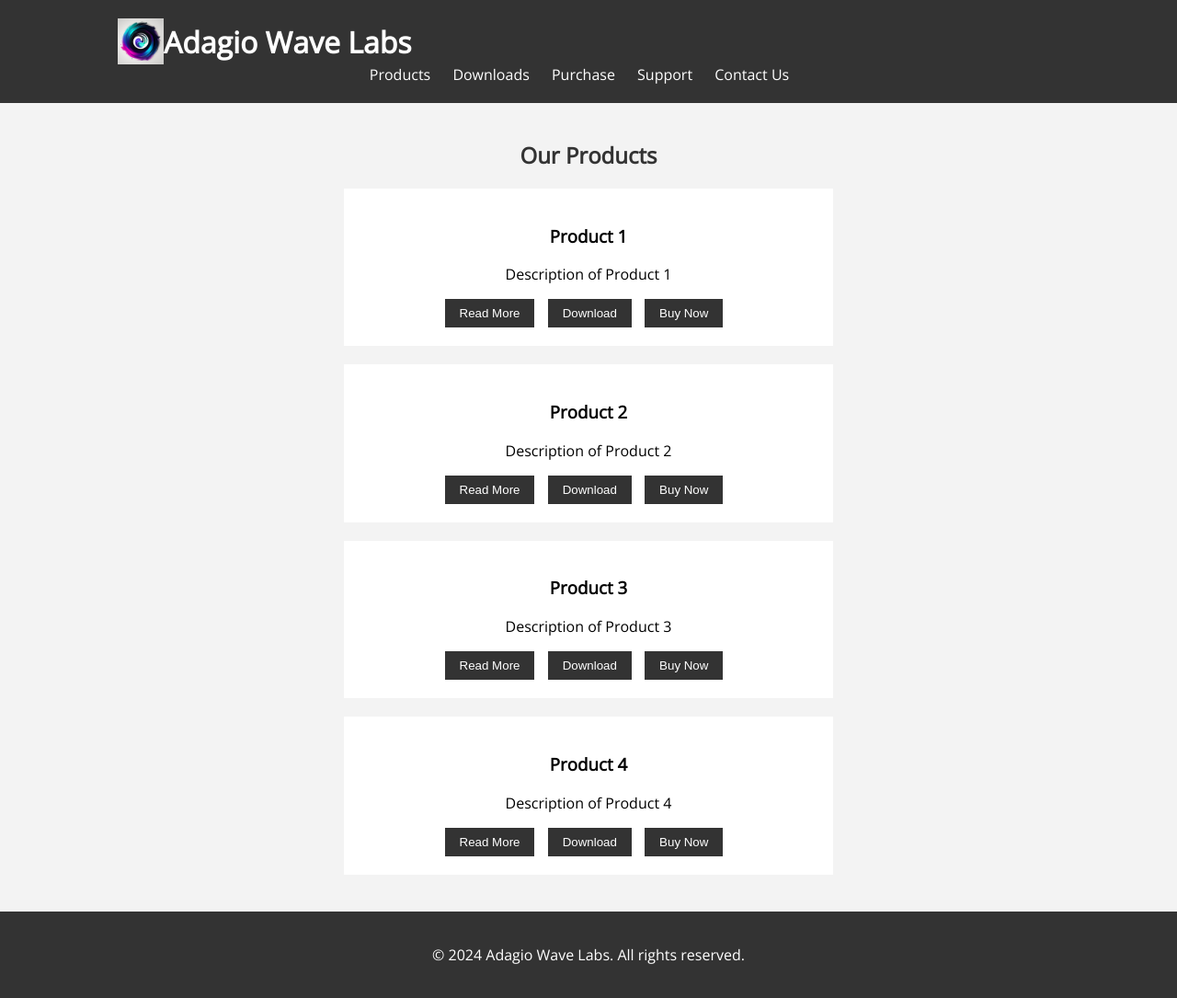
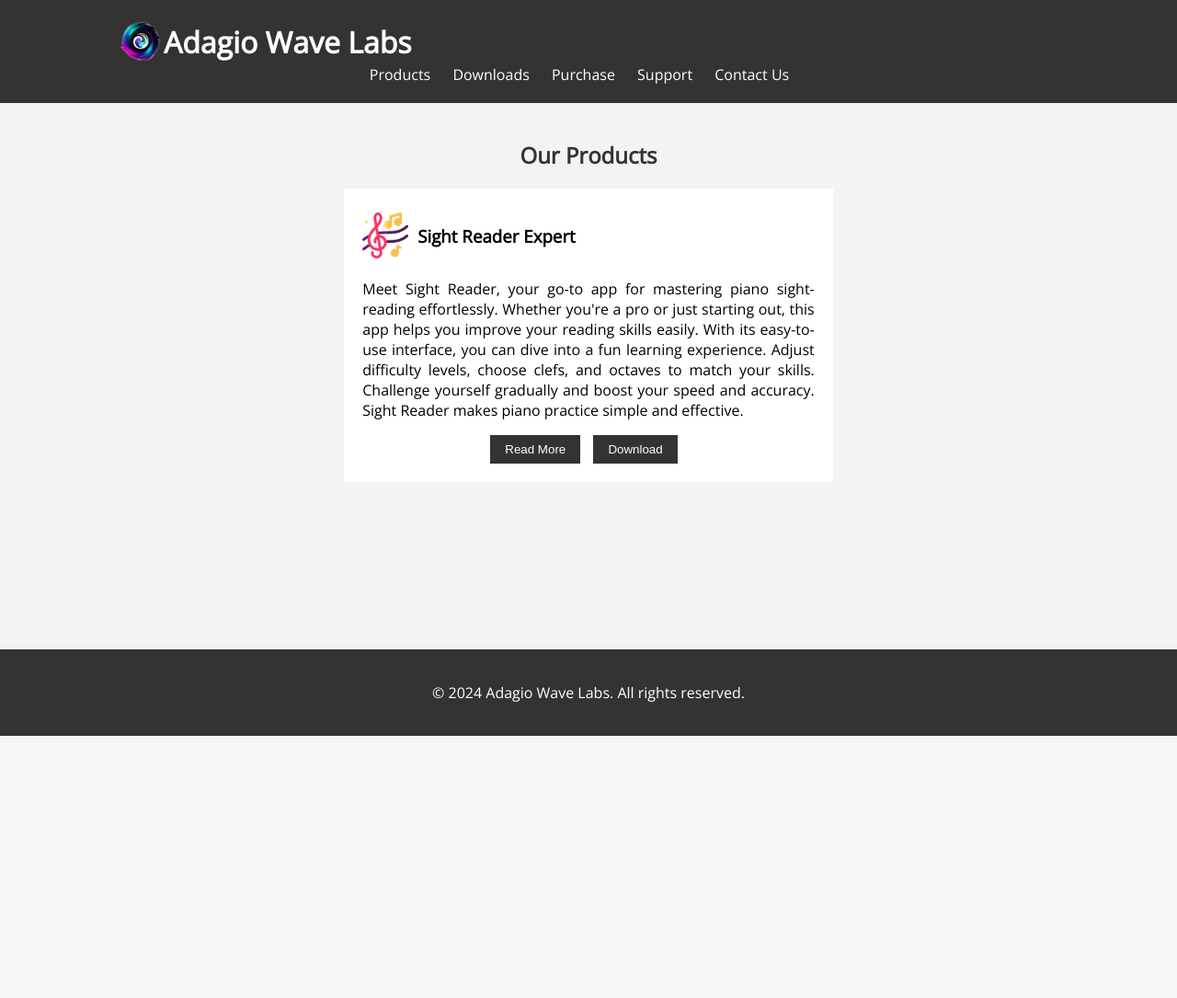
Before and after one commit to glenfs/AdagioLabs, a Flask app: page / in a window 1280 px wide. Shown: the whole page at 92% size. After the commit the page ends 800 px from the top, so only its background shows below. Run offline with Flask 3, Linux system fonts and the light colour scheme.

Commit message:
Added source code

```diff
--- a/main.py
+++ b/main.py
@@ -1,32 +1,24 @@
 from flask import Flask, render_template
 
 app = Flask(__name__)
+
 
 @app.route('/')
 def home():
     products = [
         {
-            'title': 'Product 1',
-            'description': 'Description of Product 1'
-        },
-        {
-            'title': 'Product 2',
-            'description': 'Description of Product 2'
-        },
-        {
-            'title': 'Product 3',
-            'description': 'Description of Product 3'
-        },
-        {
-            'title': 'Product 4',
-            'description': 'Description of Product 4'
+            'title': 'Sight Reader Expert',
+            'description': 'Meet Sight Reader, your go-to app for mastering piano sight-reading effortlessly. Whether you\'re a pro or just starting out, this app helps you improve your reading skills easily. With its easy-to-use interface, you can dive into a fun learning experience. Adjust difficulty levels, choose clefs, and octaves to match your skills. Challenge yourself gradually and boost your speed and accuracy. Sight Reader makes piano practice simple and effective.',
+            'image': '/static/music.png'
         }
     ]
     return render_template('index.html', products=products)
+
 
 @app.route('/test')
 def test():
     return render_template('test.html')
 
+
 if __name__ == '__main__':
     app.run(debug=True)
--- a/static/styles.css
+++ b/static/styles.css
@@ -63,6 +63,16 @@
     margin-bottom: 20px;
     width: 48%;
 }
+
+.product_header {
+    display: flex; /* Use flexbox to make the items inside display horizontally */
+    align-items: center; /* Align items vertically centered */
+}
+
+.product_header img {
+    margin-right: 10px; /* Add some margin between the image and the heading */
+}
+
 /* Logo styles */
 .logo {
     max-width: 50px; /* Adjust the size as needed */
@@ -86,3 +96,46 @@
     text-align: center;
     padding: 20px 0;
 }
+
+.additional-info {
+    display: none;
+}
+
+.additional-info.show {
+    display: block;
+}
+
+.download-section {
+    display: flex;
+    justify-content: space-between;
+}
+
+.download-option {
+    display: flex;
+    align-items: center;
+}
+
+.download-option img {
+    margin-right: 10px;
+}
+body {
+    margin: 0;
+    padding: 0;
+    display: flex;
+    flex-direction: column;
+    min-height: 100vh; /* Set the minimum height of the body to the viewport height */
+}
+
+main {
+    flex: 1; /* Allow the main content area to expand to fill the remaining space */
+}
+
+footer {
+    background-color: #333; /* Example background color */
+    color: #fff; /* Example text color */
+    padding: 20px 0;
+    text-align: center;
+    width: 100%;
+    position: relative;
+    bottom: 0;
+}
--- a/templates/index.html
+++ b/templates/index.html
@@ -9,13 +9,37 @@
     <title>Adagio Wave Labs</title>
     <link rel="stylesheet" href="https://cdnjs.cloudflare.com/ajax/libs/font-awesome/5.15.4/css/all.min.css">
     <link rel="stylesheet" href="{{ url_for('static', filename='styles.css') }}">
+    <script>
+        document.addEventListener("DOMContentLoaded", function() {
+    // Get all the product containers
+    const products = document.querySelectorAll('.product');
+
+    // Loop through each product
+    products.forEach(product => {
+        // Get the buttons and additional info
+        const readMoreBtn = product.querySelector('.read-more');
+        const downloadBtn = product.querySelector('.download');
+        const additionalInfo = product.querySelector('.additional-info');
+
+        // Toggle visibility of additional info when "Read More" is clicked
+        readMoreBtn.addEventListener('click', function() {
+            additionalInfo.classList.toggle('show');
+        });
+
+        // Toggle visibility of files when "Download" is clicked
+        downloadBtn.addEventListener('click', function() {
+            additionalInfo.classList.toggle('show');
+        });
+    });
+});
+    </script>
 </head>
 <body>
     <header >
         <div class="container">
             <div class="header-content">
             <!-- Logo image -->
-            <img src="{{url_for('static', filename='logo.png')}}" alt="Your Company Logo" class="logo">
+            <img src="{{url_for('static', filename='logo-bg-trans.png')}}" alt="Adadio Wave Labs" class="logo">
             <!-- Heading -->
             <h1>Adagio Wave Labs</h1>
             </div>
@@ -37,13 +61,28 @@
             <h2>Our Products</h2>
             <div class="products" >
                 {% for product in products %}
-                <div class="product" >
-                    <h3>{{ product['title'] }}</h3>
-                    <p>{{ product['description'] }}</p>
-                    <div class="buttons" >
-                        <button>Read More</button>
-                        <button>Download</button>
-                        <button>Buy Now</button>
+                <div class="product">
+                    <div class="product_header">
+                        <img src='{{ product["image"]}}' width="50" height="50">
+                        <h3>{{ product['title'] }}</h3>
+                    </div>
+                    <p align="justify">{{ product['description'] }}</p>
+                    <div class="buttons">
+                        <button class="read-more">Read More</button>
+                        <button class="download">Download</button>
+                        <div class="additional-info">
+                            <!-- Files for download -->
+                           <div class="download-section">
+                            <div class="download-option">
+                                <img src="static/windows.png" alt="Windows" width="50" height="50">
+                                <a href="#">Download for Windows</a>
+                            </div>
+                            <div class="download-option">
+                                <img src="static/apple.png" alt="Mac" width="50" height="50">
+                                <a href="#">Download for Mac</a>
+                            </div>
+                        </div>
+                        </div>
                     </div>
                 </div>
                 {% endfor %}
```
Also changed, not shown: static/apple.png (added), static/logo-bg-trans.png (added), static/music.png (added), static/windows.png (added).
